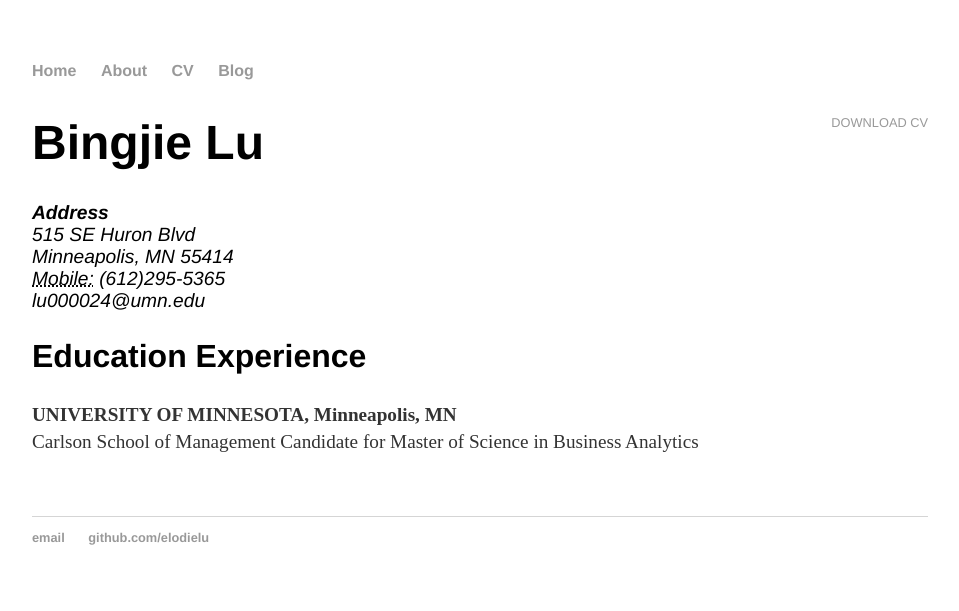
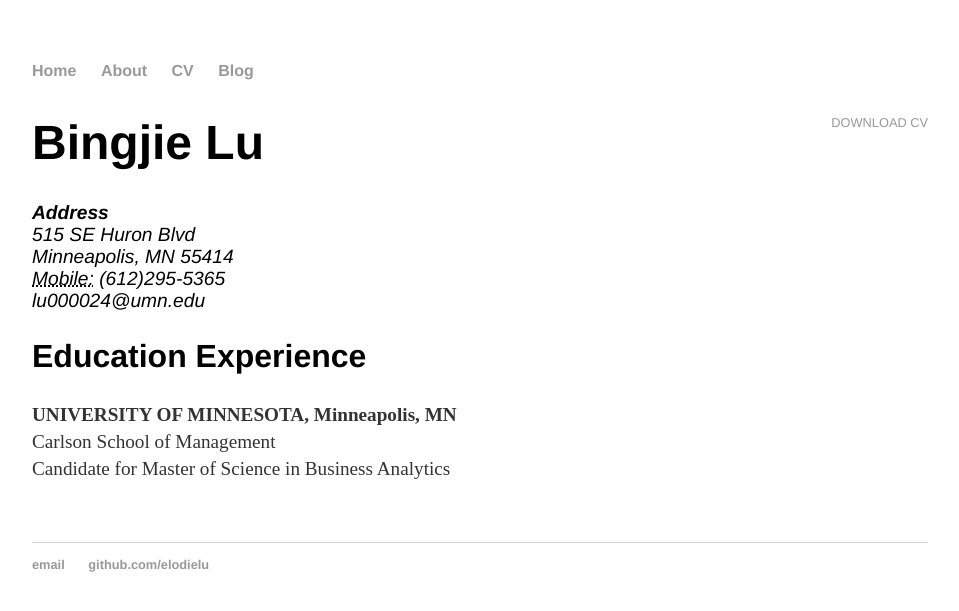
Before and after one commit to elodielu/elodielu.github.io, a Jekyll site: the page built from cv/index.html, in a window 1280 px wide. Shown: the top 611 px of the page, without its empty margins (160-1119 px from the left). Built offline with Jekyll 4.4.1, drawn with Linux system fonts in a browser that asks for light colours.

Commit message:
Update index.html

```diff
--- a/cv/index.html
+++ b/cv/index.html
@@ -4,7 +4,7 @@
 ---
 
 	<div class="cv">
-		<a href="https://drive.google.com/drive/u/1/folders/1zHj_Bue50YM4gXdYdHx9IEBQd26ZALqR" class="download" title="Download CV as PDF">Download CV</a>
+		<a href="https://elodielu.github.io/material/Bingjie%20Lu-Resume.pdf" class="download" title="Download CV as PDF">Download CV</a>
 					<h1>Bingjie Lu</h1>
 					<address>
 					<strong>Address</strong><br>
@@ -17,7 +17,7 @@
 					<h2>Education Experience</h2>
 
 					<p><strong>UNIVERSITY OF MINNESOTA, Minneapolis, MN</strong><br>
-					Carlson School of Management
-					Candidate for Master of Science in Business Analytics
+					Carlson School of Management<br>
+					Candidate for Master of Science in Business Analytics<br>
 
 	</div>
```
